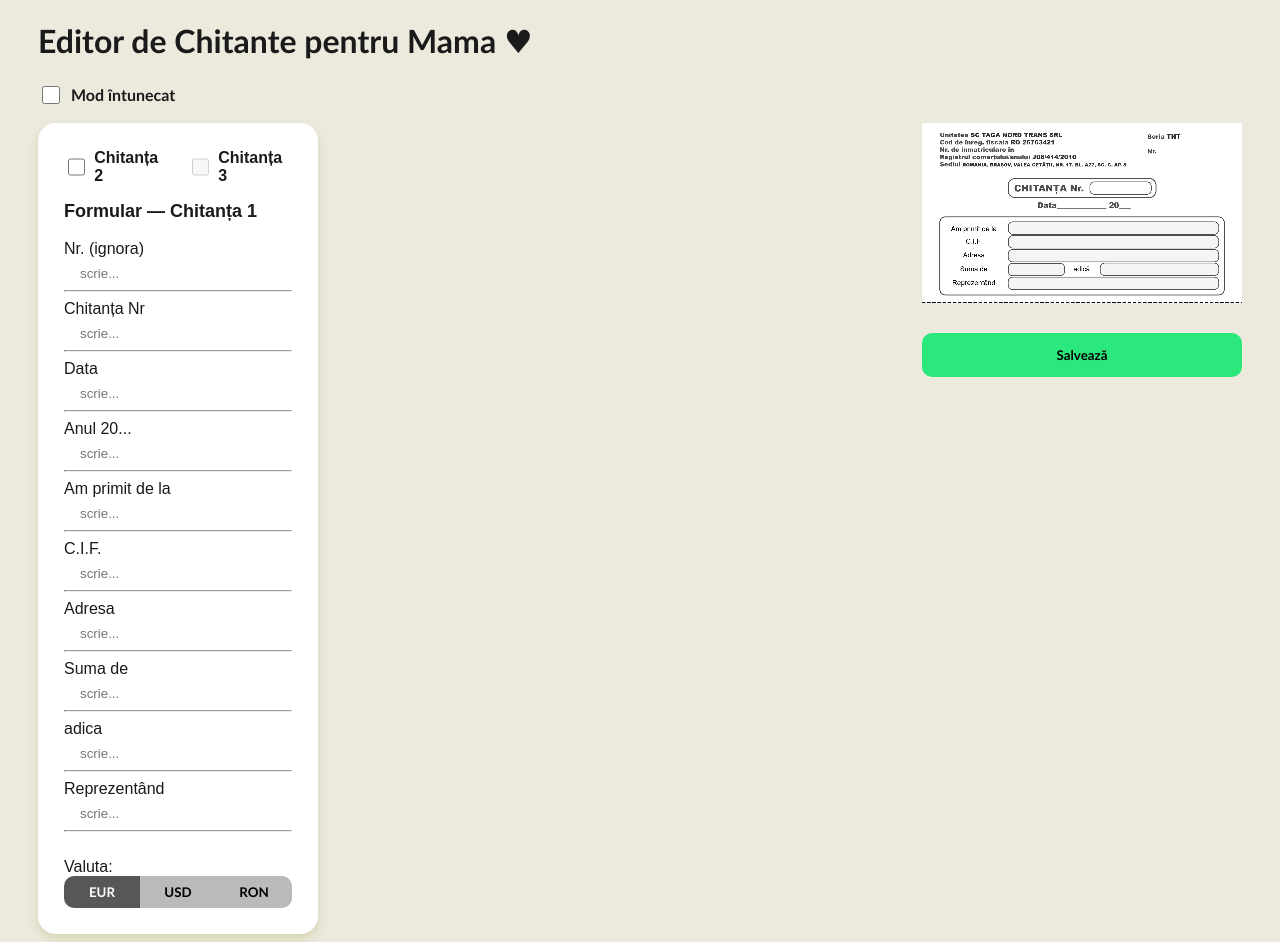
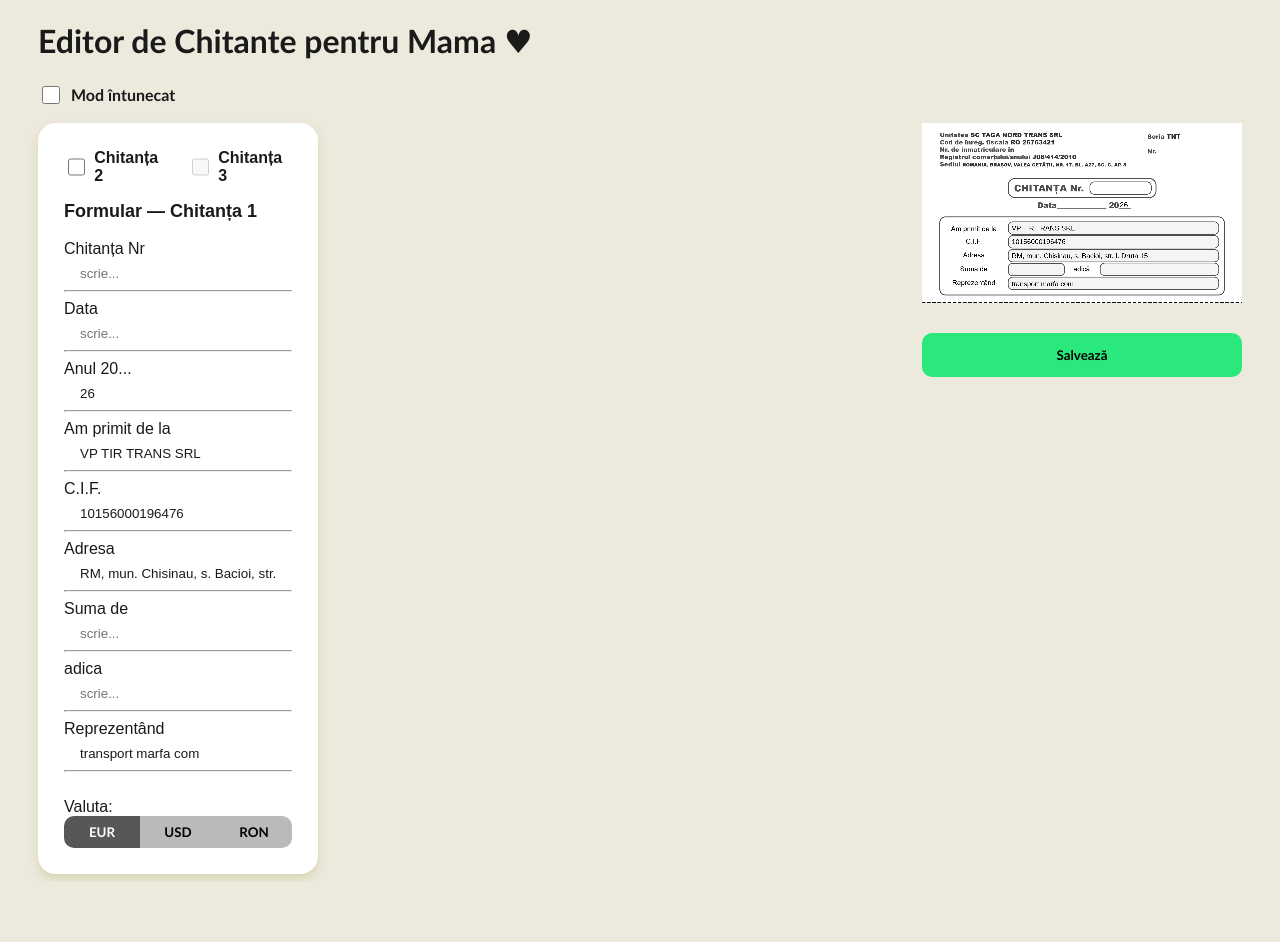
Before and after one commit to clevartist/Chitantier-2.0, a React (Create React App) app: page / in a window 1280 px wide. After the commit the page ends 882 px from the top, so only its background shows below. Built offline with nearby package versions, Linux system fonts and the light colour scheme.

Commit message:
Update emptyTexts with new entries and values

```diff
--- a/src/App.js
+++ b/src/App.js
@@ -5,16 +5,45 @@ import ImageCanvas from "./components/ImageCanvas";
 import "./styles.css";
 
 const emptyTexts = () => [
-  { title: "Nr. (ignora)", text: "", x: 1300, y: 163, scale: "30px Arial" },
   { title: "Chitanța Nr", text: "", x: 934, y: 376, scale: "55px Arial" },
   { title: "Data", text: "", x: 748, y: 460, scale: "40px Arial" },
-  { title: "Anul 20...", text: "", x: 1080, y: 460, scale: "40px Arial" },
-  { title: "Am primit de la", text: "", x: 490, y: 586, scale: "38px Arial" },
-  { title: "C.I.F.", text: "", x: 490, y: 660, scale: "38px Arial" },
-  { title: "Adresa", text: "", x: 490, y: 737, scale: "38px Arial" },
+  {
+    title: "Anul 20...",
+    text: "26",
+    x: 1080,
+    y: 460,
+    scale: "40px Arial",
+  },
+  {
+    title: "Am primit de la",
+    text: "VP TIR TRANS SRL",
+    x: 490,
+    y: 586,
+    scale: "38px Arial",
+  },
+  {
+    title: "C.I.F.",
+    text: "10156000196476",
+    x: 490,
+    y: 660,
+    scale: "38px Arial",
+  },
+  {
+    title: "Adresa",
+    text: "RM, mun. Chisinau, s. Bacioi, str. I. Druta 15",
+    x: 490,
+    y: 737,
+    scale: "38px Arial",
+  },
   { title: "Suma de", text: "", x: 490, y: 812, scale: "38px Arial" },
   { title: "adica", text: "", x: 996, y: 812, scale: "38px Arial" },
-  { title: "Reprezentând", text: "", x: 490, y: 890, scale: "38px Arial" },
+  {
+    title: "Reprezentând",
+    text: "transport marfa com",
+    x: 490,
+    y: 890,
+    scale: "38px Arial",
+  },
 ];
 
 // deep-ish clone of a texts array so editing chitanta 2/3 never mutates chitanta 1's objects
```
